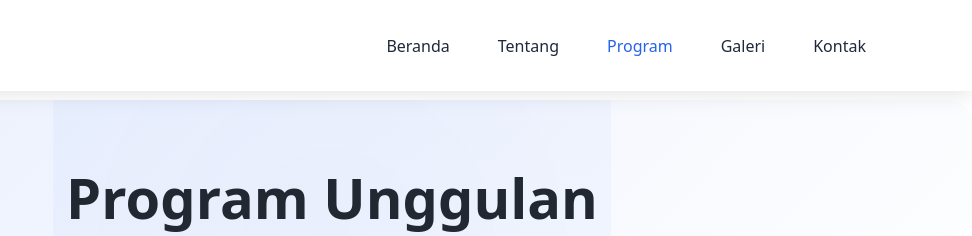
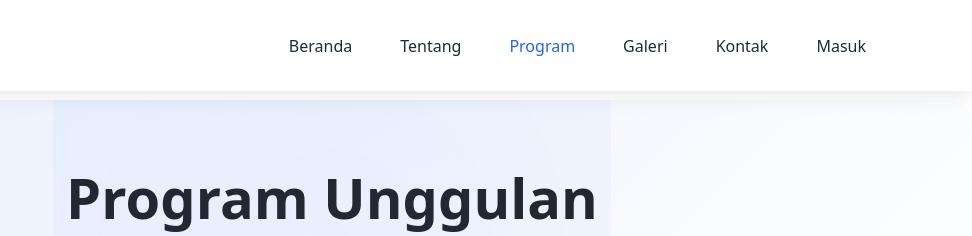
Before and after one commit to blackswan06/website-KMI-BALUT, a plain HTML site: page program.html in a window 1280 px wide. Shown: the top 236 px of the page, 308-1280 px from the left. Drawn offline with nearby package versions, Linux system fonts and the light colour scheme.

Commit message:
Update program.html

```diff
--- a/program.html
+++ b/program.html
@@ -169,6 +169,8 @@
           </li>
           <li class="nav-item">
             <a class="nav-link" href="kontak.html">Kontak</a>
+          <li class="nav-item">
+            <a class="nav-link" href="login.html">Masuk</a>
           </li>
         </ul>
       </div>
```
